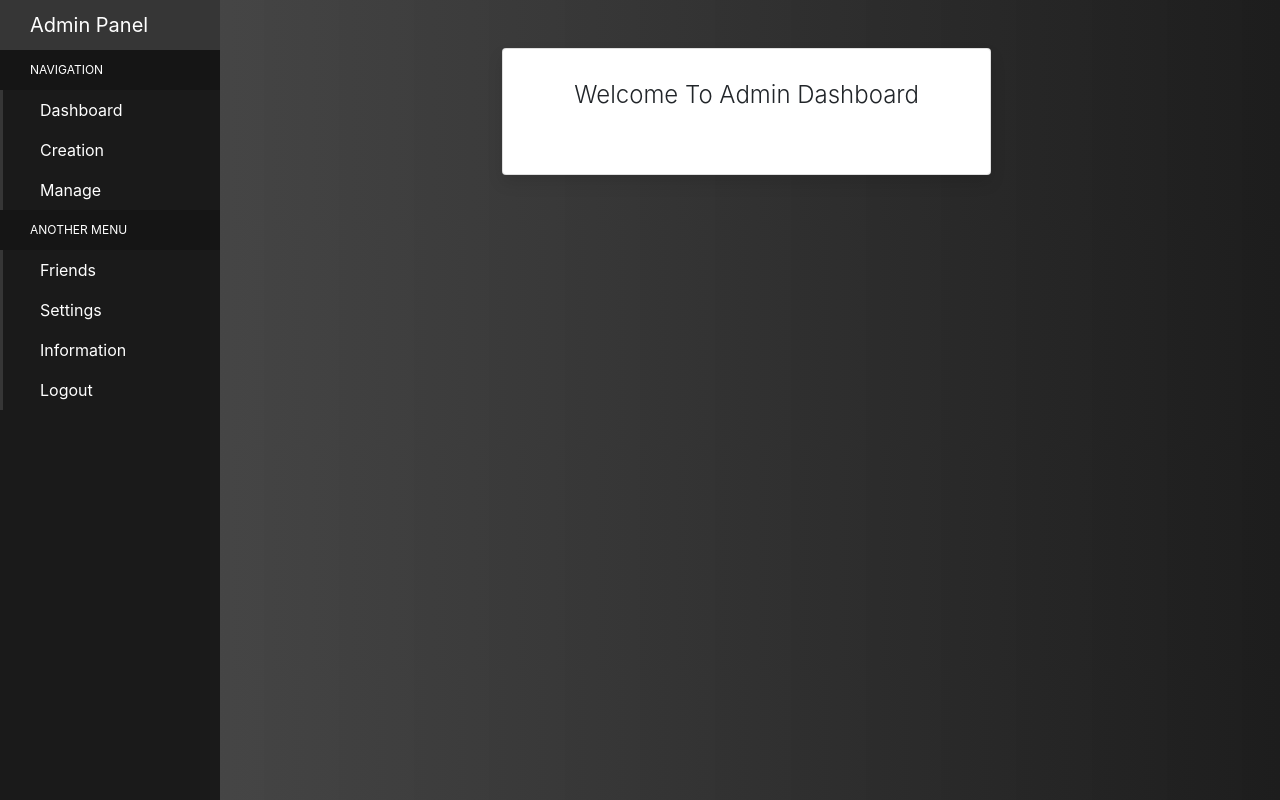
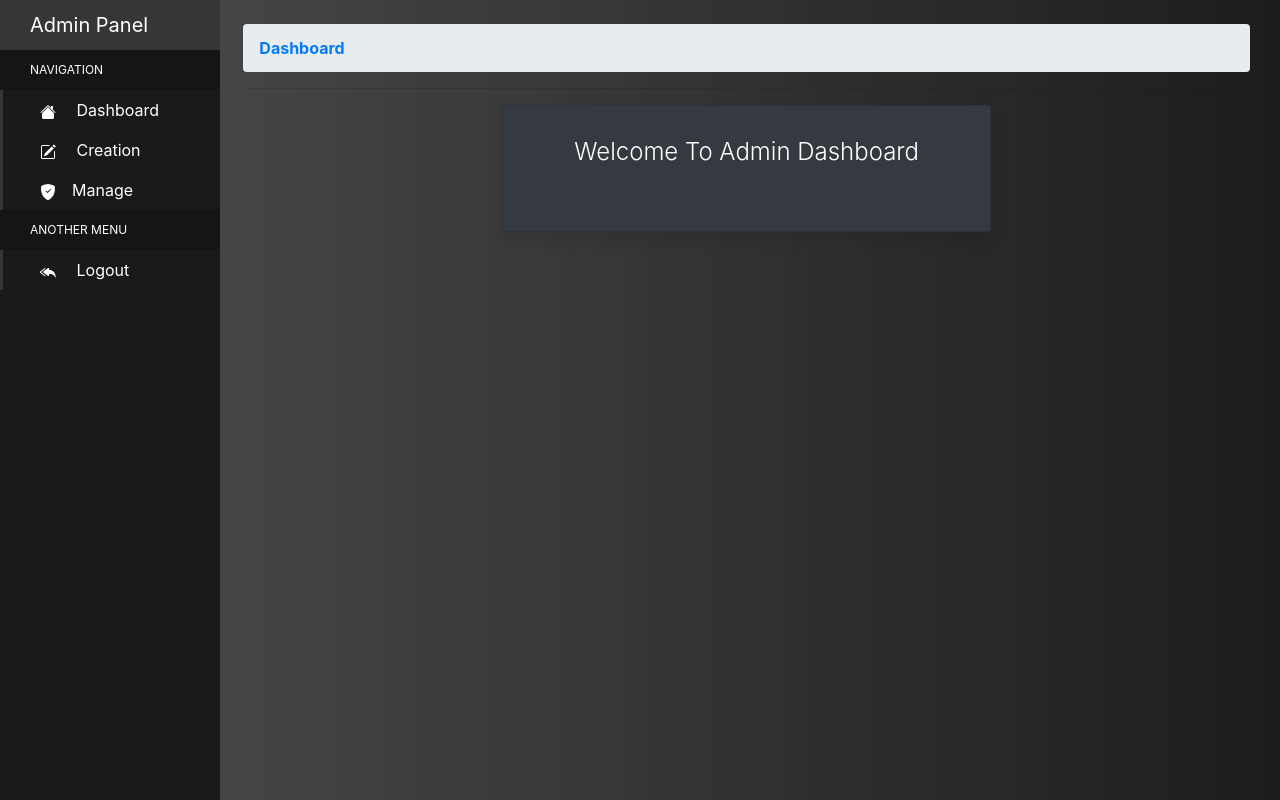
Before and after one commit to mohsin-riad/SD-project-04, a Vue app in the folder vuejs-project4/: page /admin/dashboard in a window 1280 px wide. Built offline with nearby package versions, Linux system fonts and the light colour scheme; sample sign-in values are in the browser's storage.

Commit message:
Admin design-mod v1

```diff
--- a/vuejs-project4/src/components/Admin/Dashboard.vue
+++ b/vuejs-project4/src/components/Admin/Dashboard.vue
@@ -1,8 +1,15 @@
 <template>
     <div class="container">
+        <br>
+        <nav aria-label="breadcrumb">
+            <ol class="breadcrumb">
+                <li class="breadcrumb-item"><a href="#">Dashboard</a></li>
+            </ol>
+        </nav>
+        <hr>
         <div class="row">
             <div class="col-sm-9 col-md-7 col-lg-6 mx-auto">
-                <div class="card card-signin my-5">
+                <div class="card dark text-white bg-dark">
                     <div class="card-body">
                         <h5 class="card-title text-center">Welcome To Admin Dashboard</h5>
                     </div>
@@ -24,23 +31,27 @@ export default {
 }
 
 body {
-  background: #b47722;
-  background: linear-gradient(to right, #492e02, #ffb01e);
+  background: #525252;
+  background: linear-gradient(to right, #414141ee, #1d1d1d);
 }
-
-.card-signin {
+.breadcrumb {
+    margin-bottom: 0;
+    background-color:  #00000036;
+    font-weight: bold;
+}
+.dark {
   border: 0;
   border-radius: 1rem;
   box-shadow: 0 0.5rem 1rem 0 rgba(0, 0, 0, 0.1);
 }
 
-.card-signin .card-title {
+.dark .card-title {
   margin-bottom: 2rem;
   font-weight: 300;
   font-size: 1.5rem;
 }
 
-.card-signin .card-body {
+.dark .card-body {
   padding: 2rem;
 }
 </style>
--- a/vuejs-project4/src/components/Admin/sidebar.vue
+++ b/vuejs-project4/src/components/Admin/sidebar.vue
@@ -9,66 +9,109 @@
                     <li class="header">Navigation</li>
                     <li>
                         <router-link to="/admin/dashboard">
-                            <i class="fa fa-home" aria-hidden="true"></i> Dashboard
+                            <i class="fa fa-home" aria-hidden="true"></i>
+                            <svg xmlns="http://www.w3.org/2000/svg" width="16" height="16" fill="currentColor" class="bi bi-house-fill" viewBox="0 0 16 16">
+                                <path fill-rule="evenodd" d="m8 3.293 6 6V13.5a1.5 1.5 0 0 1-1.5 1.5h-9A1.5 1.5 0 0 1 2 13.5V9.293l6-6zm5-.793V6l-2-2V2.5a.5.5 0 0 1 .5-.5h1a.5.5 0 0 1 .5.5z"/>
+                                <path fill-rule="evenodd" d="M7.293 1.5a1 1 0 0 1 1.414 0l6.647 6.646a.5.5 0 0 1-.708.708L8 2.207 1.354 8.854a.5.5 0 1 1-.708-.708L7.293 1.5z"/>
+                            </svg>&emsp;
+                            Dashboard
                         </router-link>
                     </li>
                     <li>
                         <a href="javascript:void(0);" class="" @click="subToggle1">
-                            <i class="fa fa-tachometer" aria-hidden="true"></i> Creation
+                            <i class="fa fa-tachometer" aria-hidden="true"></i>
+                            <svg xmlns="http://www.w3.org/2000/svg" width="16" height="16" fill="currentColor" class="bi bi-pencil-square" viewBox="0 0 16 16">
+                                <path d="M15.502 1.94a.5.5 0 0 1 0 .706L14.459 3.69l-2-2L13.502.646a.5.5 0 0 1 .707 0l1.293 1.293zm-1.75 2.456-2-2L4.939 9.21a.5.5 0 0 0-.121.196l-.805 2.414a.25.25 0 0 0 .316.316l2.414-.805a.5.5 0 0 0 .196-.12l6.813-6.814z"/>
+                                <path fill-rule="evenodd" d="M1 13.5A1.5 1.5 0 0 0 2.5 15h11a1.5 1.5 0 0 0 1.5-1.5v-6a.5.5 0 0 0-1 0v6a.5.5 0 0 1-.5.5h-11a.5.5 0 0 1-.5-.5v-11a.5.5 0 0 1 .5-.5H9a.5.5 0 0 0 0-1H2.5A1.5 1.5 0 0 0 1 2.5v11z"/>
+                            </svg>&emsp;
+                            Creation
                         </a>
                         <ul class="sidebar-sub-nav" v-bind:style="{display: show1}">
                             <li>
                                 <router-link to="/admin/creation/course">
-                                    <i class="fa fa-home" aria-hidden="true"></i> Course
+                                    <i class="fa fa-home" aria-hidden="true"></i>
+                                    <svg xmlns="http://www.w3.org/2000/svg" width="16" height="16" fill="currentColor" class="bi bi-journal-bookmark-fill" viewBox="0 0 16 16">
+                                        <path fill-rule="evenodd" d="M6 1h6v7a.5.5 0 0 1-.757.429L9 7.083 6.757 8.43A.5.5 0 0 1 6 8V1z"/>
+                                        <path d="M3 0h10a2 2 0 0 1 2 2v12a2 2 0 0 1-2 2H3a2 2 0 0 1-2-2v-1h1v1a1 1 0 0 0 1 1h10a1 1 0 0 0 1-1V2a1 1 0 0 0-1-1H3a1 1 0 0 0-1 1v1H1V2a2 2 0 0 1 2-2z"/>
+                                        <path d="M1 5v-.5a.5.5 0 0 1 1 0V5h.5a.5.5 0 0 1 0 1h-2a.5.5 0 0 1 0-1H1zm0 3v-.5a.5.5 0 0 1 1 0V8h.5a.5.5 0 0 1 0 1h-2a.5.5 0 0 1 0-1H1zm0 3v-.5a.5.5 0 0 1 1 0v.5h.5a.5.5 0 0 1 0 1h-2a.5.5 0 0 1 0-1H1z"/>
+                                    </svg>&emsp;Course
                                 </router-link>
                             </li>
                             <li>
                                 <router-link to="/admin/creation/teacher">
-                                    <i class="fa fa-home" aria-hidden="true"></i> Teacher
+                                    <i class="fa fa-home" aria-hidden="true"></i>
+                                    <svg xmlns="http://www.w3.org/2000/svg" width="16" height="16" fill="currentColor" class="bi bi-person-plus-fill" viewBox="0 0 16 16">
+                                        <path d="M1 14s-1 0-1-1 1-4 6-4 6 3 6 4-1 1-1 1H1zm5-6a3 3 0 1 0 0-6 3 3 0 0 0 0 6z"/>
+                                        <path fill-rule="evenodd" d="M13.5 5a.5.5 0 0 1 .5.5V7h1.5a.5.5 0 0 1 0 1H14v1.5a.5.5 0 0 1-1 0V8h-1.5a.5.5 0 0 1 0-1H13V5.5a.5.5 0 0 1 .5-.5z"/>
+                                    </svg>&emsp;Teacher
                                 </router-link>
                             </li>
                             <li>
                                 <router-link to="/admin/creation/student">
-                                    <i class="fa fa-home" aria-hidden="true"></i> Student
+                                    <i class="fa fa-home" aria-hidden="true"></i>
+                                    <svg xmlns="http://www.w3.org/2000/svg" width="16" height="16" fill="currentColor" class="bi bi-person-badge-fill" viewBox="0 0 16 16">
+                                        <path d="M2 2a2 2 0 0 1 2-2h8a2 2 0 0 1 2 2v12a2 2 0 0 1-2 2H4a2 2 0 0 1-2-2V2zm4.5 0a.5.5 0 0 0 0 1h3a.5.5 0 0 0 0-1h-3zM8 11a3 3 0 1 0 0-6 3 3 0 0 0 0 6zm5 2.755C12.146 12.825 10.623 12 8 12s-4.146.826-5 1.755V14a1 1 0 0 0 1 1h8a1 1 0 0 0 1-1v-.245z"/>
+                                    </svg>&emsp;Student
                                 </router-link>
                             </li>
                             <li>
                                 <router-link to="/admin/creation/section">
-                                    <i class="fa fa-home" aria-hidden="true"></i> Section
+                                    <i class="fa fa-home" aria-hidden="true"></i>
+                                    <svg xmlns="http://www.w3.org/2000/svg" width="16" height="16" fill="currentColor" class="bi bi-collection-fill" viewBox="0 0 16 16">
+                                        <path d="M0 13a1.5 1.5 0 0 0 1.5 1.5h13A1.5 1.5 0 0 0 16 13V6a1.5 1.5 0 0 0-1.5-1.5h-13A1.5 1.5 0 0 0 0 6v7zM2 3a.5.5 0 0 0 .5.5h11a.5.5 0 0 0 0-1h-11A.5.5 0 0 0 2 3zm2-2a.5.5 0 0 0 .5.5h7a.5.5 0 0 0 0-1h-7A.5.5 0 0 0 4 1z"/>
+                                    </svg>&emsp;Section
                                 </router-link>
                             </li>
                             <li>
                                 <router-link to="/admin/creation/session">
-                                    <i class="fa fa-home" aria-hidden="true"></i> Session
+                                    <i class="fa fa-home" aria-hidden="true"></i>
+                                    <svg xmlns="http://www.w3.org/2000/svg" width="16" height="16" fill="currentColor" class="bi bi-app-indicator" viewBox="0 0 16 16">
+                                        <path d="M5.5 2A3.5 3.5 0 0 0 2 5.5v5A3.5 3.5 0 0 0 5.5 14h5a3.5 3.5 0 0 0 3.5-3.5V8a.5.5 0 0 1 1 0v2.5a4.5 4.5 0 0 1-4.5 4.5h-5A4.5 4.5 0 0 1 1 10.5v-5A4.5 4.5 0 0 1 5.5 1H8a.5.5 0 0 1 0 1H5.5z"/>
+                                        <path d="M16 3a3 3 0 1 1-6 0 3 3 0 0 1 6 0z"/>
+                                    </svg>&emsp;Session
                                 </router-link>
                             </li>
                         </ul>
                     </li>
                     <li>
                         <a href="javascript:void(0);" class="" @click="subToggle2">
-                            <i class="fa fa-tachometer" aria-hidden="true"></i> Manage
+                            <i class="fa fa-tachometer" aria-hidden="true"></i>
+                            <svg xmlns="http://www.w3.org/2000/svg" width="16" height="16" fill="currentColor" class="bi bi-shield-fill-check" viewBox="0 0 16 16">
+                                <path fill-rule="evenodd" d="M8 0c-.69 0-1.843.265-2.928.56-1.11.3-2.229.655-2.887.87a1.54 1.54 0 0 0-1.044 1.262c-.596 4.477.787 7.795 2.465 9.99a11.777 11.777 0 0 0 2.517 2.453c.386.273.744.482 1.048.625.28.132.581.24.829.24s.548-.108.829-.24a7.159 7.159 0 0 0 1.048-.625 11.775 11.775 0 0 0 2.517-2.453c1.678-2.195 3.061-5.513 2.465-9.99a1.541 1.541 0 0 0-1.044-1.263 62.467 62.467 0 0 0-2.887-.87C9.843.266 8.69 0 8 0zm2.146 5.146a.5.5 0 0 1 .708.708l-3 3a.5.5 0 0 1-.708 0l-1.5-1.5a.5.5 0 1 1 .708-.708L7.5 7.793l2.646-2.647z"/>
+                            </svg>&emsp;Manage
                         </a>
                         <ul class="sidebar-sub-nav" v-bind:style="{display: show2}">
                             <li>
                                 <router-link to="/admin/manage/session">
-                                    <i class="fa fa-home" aria-hidden="true"></i> Session
+                                    <i class="fa fa-home" aria-hidden="true"></i>
+                                    <svg xmlns="http://www.w3.org/2000/svg" width="16" height="16" fill="currentColor" class="bi bi-app-indicator" viewBox="0 0 16 16">
+                                        <path d="M5.5 2A3.5 3.5 0 0 0 2 5.5v5A3.5 3.5 0 0 0 5.5 14h5a3.5 3.5 0 0 0 3.5-3.5V8a.5.5 0 0 1 1 0v2.5a4.5 4.5 0 0 1-4.5 4.5h-5A4.5 4.5 0 0 1 1 10.5v-5A4.5 4.5 0 0 1 5.5 1H8a.5.5 0 0 1 0 1H5.5z"/>
+                                        <path d="M16 3a3 3 0 1 1-6 0 3 3 0 0 1 6 0z"/>
+                                    </svg>&emsp;Session
                                 </router-link>
                             </li>
                             <li>
                                 <router-link to="/admin/manage/enrollment-status">
-                                    <i class="fa fa-home" aria-hidden="true"></i> Enrollment Status
+                                    <i class="fa fa-home" aria-hidden="true"></i>
+                                    <svg xmlns="http://www.w3.org/2000/svg" width="16" height="16" fill="currentColor" class="bi bi-ui-checks" viewBox="0 0 16 16">
+                                        <path d="M7 2.5a.5.5 0 0 1 .5-.5h7a.5.5 0 0 1 .5.5v1a.5.5 0 0 1-.5.5h-7a.5.5 0 0 1-.5-.5v-1zM2 1a2 2 0 0 0-2 2v2a2 2 0 0 0 2 2h2a2 2 0 0 0 2-2V3a2 2 0 0 0-2-2H2zm0 8a2 2 0 0 0-2 2v2a2 2 0 0 0 2 2h2a2 2 0 0 0 2-2v-2a2 2 0 0 0-2-2H2zm.854-3.646a.5.5 0 0 1-.708 0l-1-1a.5.5 0 1 1 .708-.708l.646.647 1.646-1.647a.5.5 0 1 1 .708.708l-2 2zm0 8a.5.5 0 0 1-.708 0l-1-1a.5.5 0 0 1 .708-.708l.646.647 1.646-1.647a.5.5 0 0 1 .708.708l-2 2zM7 10.5a.5.5 0 0 1 .5-.5h7a.5.5 0 0 1 .5.5v1a.5.5 0 0 1-.5.5h-7a.5.5 0 0 1-.5-.5v-1zm0-5a.5.5 0 0 1 .5-.5h5a.5.5 0 0 1 0 1h-5a.5.5 0 0 1-.5-.5zm0 8a.5.5 0 0 1 .5-.5h5a.5.5 0 0 1 0 1h-5a.5.5 0 0 1-.5-.5z"/>
+                                    </svg><small> Enrollment Status </small>
                                 </router-link>
                             </li>
                             <li>
                                 <router-link to="/admin/manage/student-enrollment">
-                                    <i class="fa fa-home" aria-hidden="true"></i> Student Enrollment
+                                    <i class="fa fa-home" aria-hidden="true"></i>
+                                    <svg xmlns="http://www.w3.org/2000/svg" width="16" height="16" fill="currentColor" class="bi bi-card-checklist" viewBox="0 0 16 16">
+                                        <path d="M14.5 3a.5.5 0 0 1 .5.5v9a.5.5 0 0 1-.5.5h-13a.5.5 0 0 1-.5-.5v-9a.5.5 0 0 1 .5-.5h13zm-13-1A1.5 1.5 0 0 0 0 3.5v9A1.5 1.5 0 0 0 1.5 14h13a1.5 1.5 0 0 0 1.5-1.5v-9A1.5 1.5 0 0 0 14.5 2h-13z"/>
+                                        <path d="M7 5.5a.5.5 0 0 1 .5-.5h5a.5.5 0 0 1 0 1h-5a.5.5 0 0 1-.5-.5zm-1.496-.854a.5.5 0 0 1 0 .708l-1.5 1.5a.5.5 0 0 1-.708 0l-.5-.5a.5.5 0 1 1 .708-.708l.146.147 1.146-1.147a.5.5 0 0 1 .708 0zM7 9.5a.5.5 0 0 1 .5-.5h5a.5.5 0 0 1 0 1h-5a.5.5 0 0 1-.5-.5zm-1.496-.854a.5.5 0 0 1 0 .708l-1.5 1.5a.5.5 0 0 1-.708 0l-.5-.5a.5.5 0 0 1 .708-.708l.146.147 1.146-1.147a.5.5 0 0 1 .708 0z"/>
+                                    </svg><small> Enrollment Check</small>
                                 </router-link>
                             </li>
                         </ul>
                     </li>
 
                     <li class="header">Another Menu</li>
-                    <li>
+                    <!-- <li>
                         <router-link to="#">
                             <i class="fa fa-users" aria-hidden="true"></i> Friends
                         </router-link>
@@ -82,10 +125,15 @@
                         <router-link to="/admin/information">
                             <i class="fa fa-info-circle" aria-hidden="true"></i> Information
                         </router-link>
-                    </li>
+                    </li> -->
                     <li>
                         <a href="javascript:void(0)" @click="handleClick">
-                            <i class="fa fa-warning-circle" aria-hidden="true"></i> Logout
+                            <i class="fa fa-warning-circle" aria-hidden="true"></i>
+                            <svg xmlns="http://www.w3.org/2000/svg" width="16" height="16" fill="currentColor" class="bi bi-reply-all-fill" viewBox="0 0 16 16">
+                                <path d="M8.021 11.9 3.453 8.62a.719.719 0 0 1 0-1.238L8.021 4.1a.716.716 0 0 1 1.079.619V6c1.5 0 6 0 7 8-2.5-4.5-7-4-7-4v1.281c0 .56-.606.898-1.079.62z"/>
+                                <path d="M5.232 4.293a.5.5 0 0 1-.106.7L1.114 7.945a.5.5 0 0 1-.042.028.147.147 0 0 0 0 .252.503.503 0 0 1 .042.028l4.012 2.954a.5.5 0 1 1-.593.805L.539 9.073a1.147 1.147 0 0 1 0-1.946l3.994-2.94a.5.5 0 0 1 .699.106z"/>
+                            </svg>&emsp;
+                            Logout
                         </a>
                     </li>
                 </ul>
@@ -151,10 +199,10 @@ export default {
 .sidebar-logo {
   padding: 10px 15px 10px 30px;
   font-size: 20px;
-  background-color: #553a00;
+  background-color: #2c2c2c;
 }
 .sidebar-navigation li::before {
-  background-color: #3f2a03;
+  background-color: #222c33;
   position: absolute;
   content: '';
   height: 100%;
@@ -166,7 +214,7 @@ export default {
   z-index: -1;
 }
 .sidebar-sub-nav li::before {
-  background-color: #251601;
+  background-color: #3e5157;
   position: absolute;
   content: '';
   height: 95%;
```
